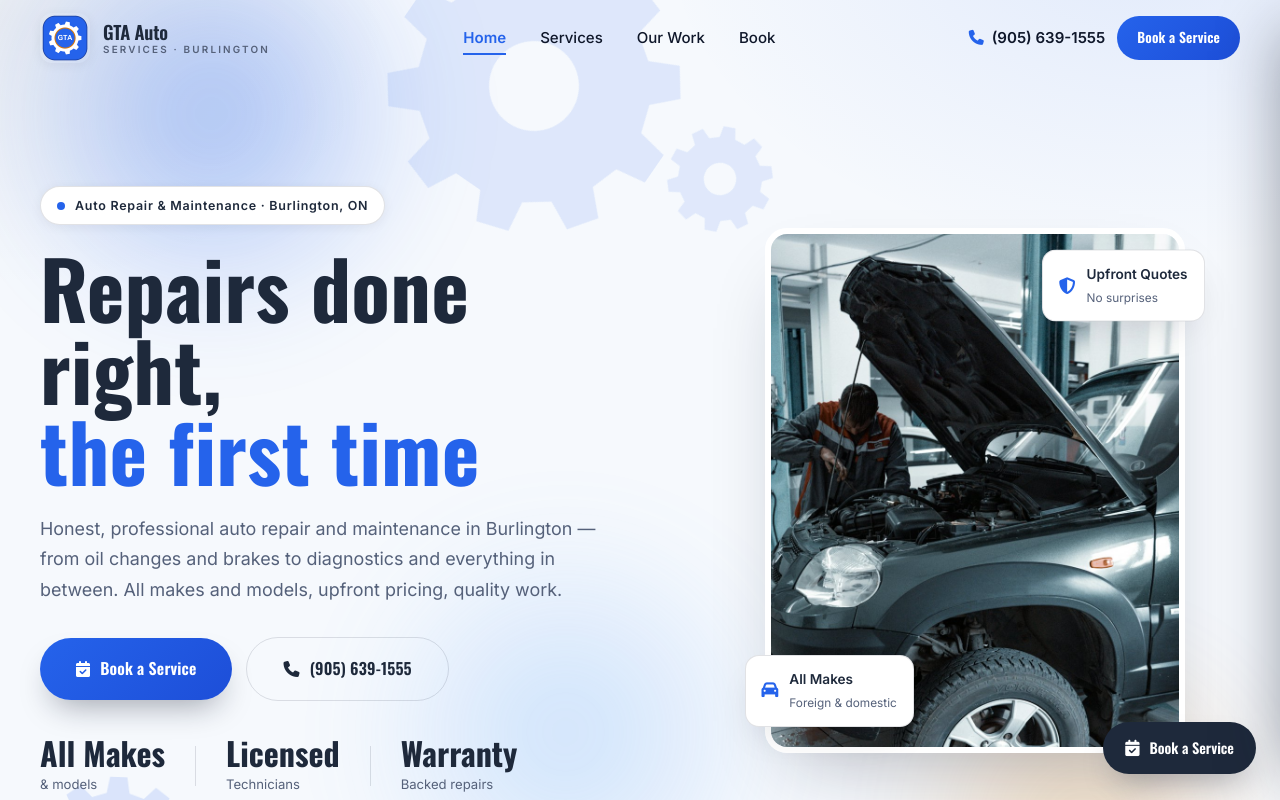
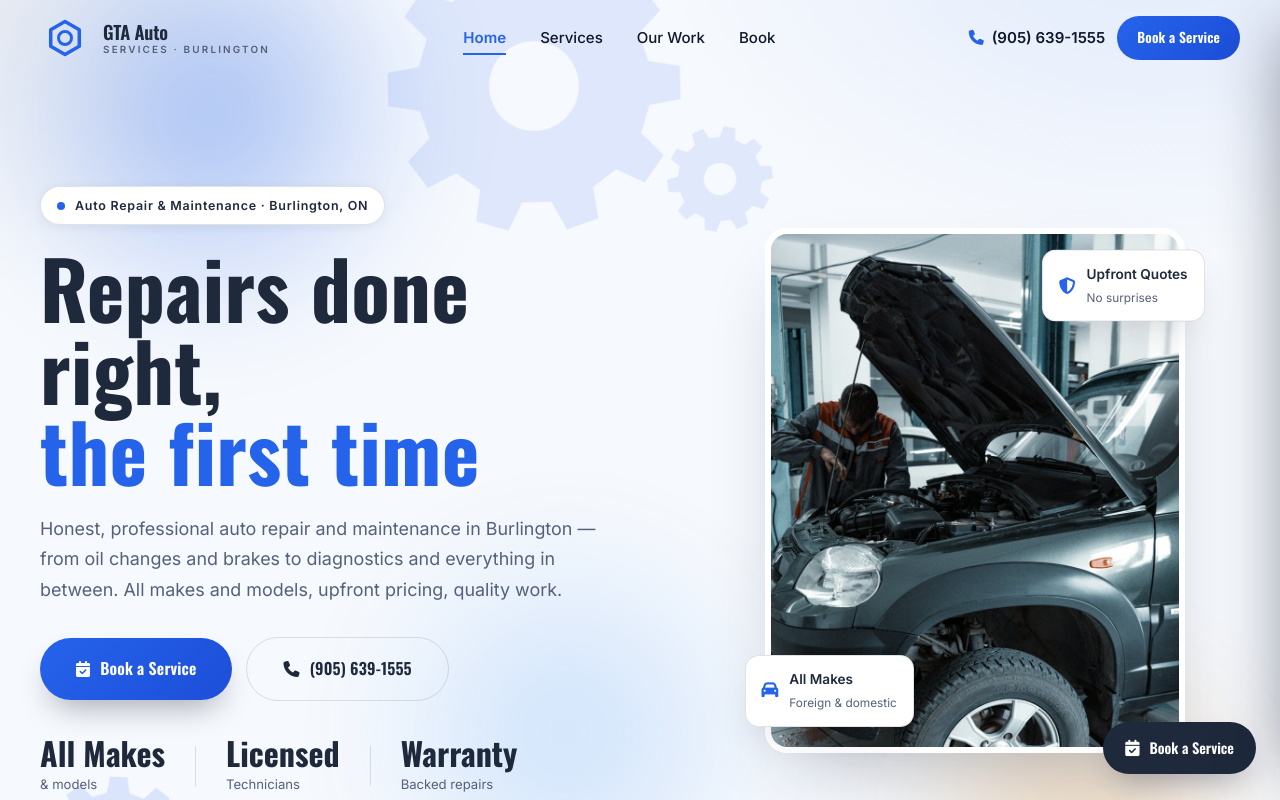
Before and after one commit to anmtal/GTA-Auto-Repairs-Ltd, a plain HTML site: page index.html in a window 1280 px wide. Shown: the top 800 px of the page. Drawn offline with nearby package versions, Linux system fonts and the light colour scheme.

Commit message:
New logo: distinctive SVG mark (logo-generator skill) + matching favicon

```diff
--- a/css/styles.css
+++ b/css/styles.css
@@ -472,3 +472,6 @@ html { overflow-anchor: none; }                 /* stop scroll-anchoring from ji
 @media (prefers-reduced-motion: reduce){
   .ambient-gear, .ambient-blob, .hero-tag { animation: none; }
 }
+
+/* flat SVG logo mark */
+.brand-logo{box-shadow:none!important;border-radius:0!important;}
--- a/index.html
+++ b/index.html
@@ -39,7 +39,7 @@
   <header class="site-header" id="header">
     <div class="container nav">
       <a href="index.html" class="brand" aria-label="GTA Auto Repairs Ltd. home">
-        <img src="assets/logo-mark.png" alt="GTA Auto Repairs Ltd." class="brand-logo" />
+        <img src="assets/logo-mark.svg" alt="GTA Auto Repairs Ltd." class="brand-logo" />
         <span class="brand-name"><b>GTA Auto</b><small>Services · Burlington</small></span>
       </a>
       <nav class="nav-links" aria-label="Primary">
@@ -60,7 +60,7 @@
   <div class="scrim" id="scrim"></div>
   <aside class="mobile-drawer" id="drawer" aria-label="Mobile menu">
     <div class="drawer-head">
-      <img src="assets/logo-mark.png" alt="GTA Auto Repairs Ltd." style="height:44px;border-radius:10px" />
+      <img src="assets/logo-mark.svg" alt="GTA Auto Repairs Ltd." style="height:44px;border-radius:10px" />
       <button class="drawer-close" id="drawerClose" aria-label="Close menu"><i class="fa-solid fa-xmark"></i></button>
     </div>
     <nav>
@@ -300,7 +300,7 @@
     <div class="container">
       <div class="footer-top">
         <div class="footer-brand">
-          <img src="assets/logo-mark.png" alt="GTA Auto Repairs Ltd." class="brand-logo-f" />
+          <img src="assets/logo-mark.svg" alt="GTA Auto Repairs Ltd." class="brand-logo-f" />
           <p>Honest, professional auto repair and maintenance for Burlington drivers. All makes and models — repairs, diagnostics, brakes, tires and more.</p>
           <div class="footer-social">
             <a href="https://www.facebook.com/p/GTA-Auto-Repair-Ltd-100054621751437/" target="_blank" rel="noopener" aria-label="Facebook"><i class="fa-brands fa-facebook-f"></i></a>
```
Also changed, not shown: book.html (+3 -3 lines), services.html (+3 -3 lines), assets/favicon.svg, assets/logo-mark.png (deleted), assets/logo-mark.svg (added).
